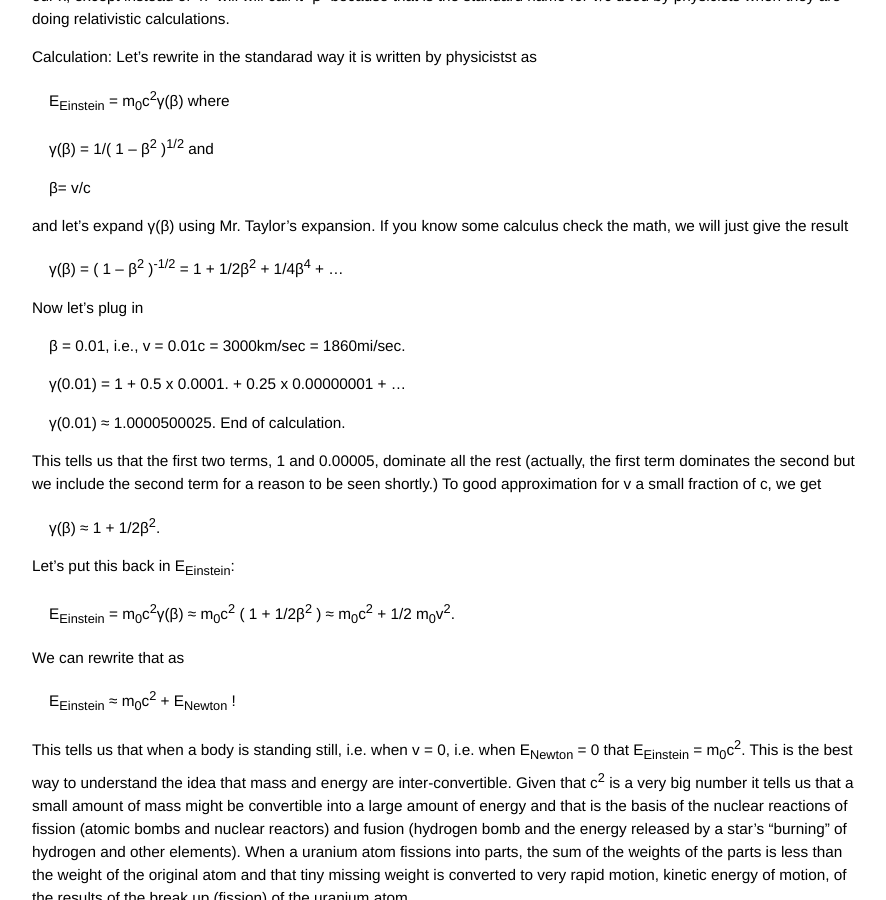
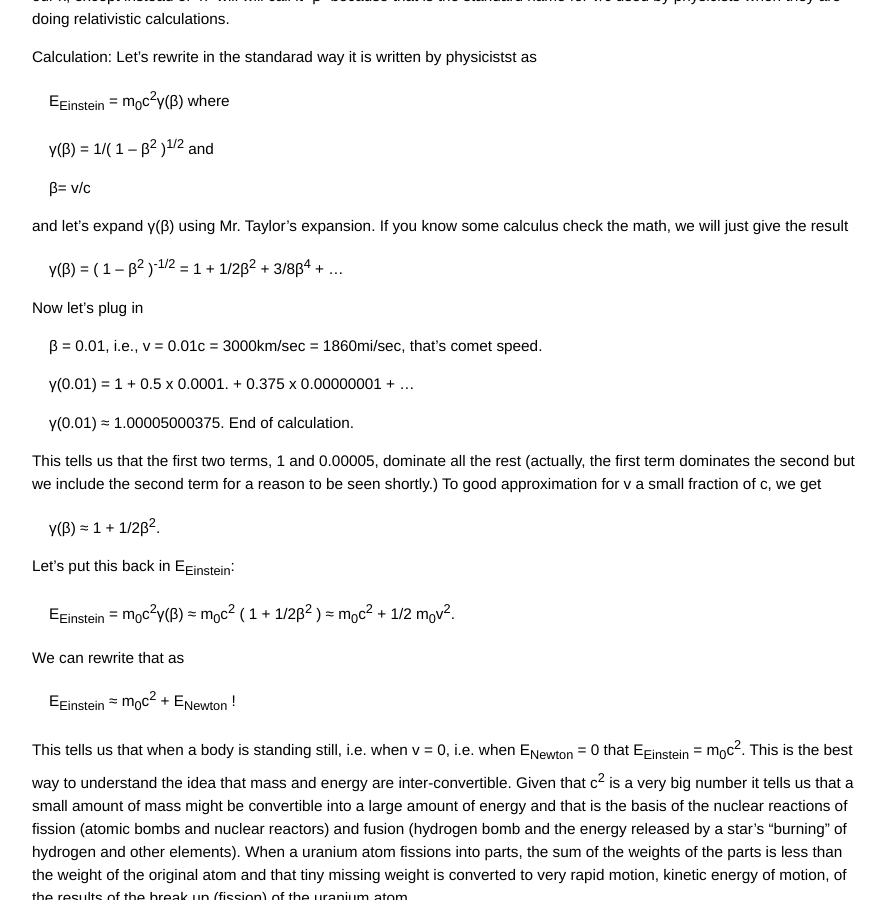
Before and after one commit to grbfacet/facet, a Jekyll site: the page built from relativity-tutorial.md, in a window 1280 px wide and 900 px high, scrolled down 8740 px. Shown: the whole window, without its empty margins (193-1079 px from the left). Built offline with Jekyll 4.4.1, drawn with Linux system fonts in a browser that asks for light colours.

Commit message:
Update relativity-tutorial.md

```diff
--- a/relativity-tutorial.md
+++ b/relativity-tutorial.md
@@ -249,15 +249,15 @@ Calculation: Let’s rewrite in the standarad way it is written by physicistst a
 
 and let’s expand γ(β) using Mr. Taylor’s expansion. If you know some calculus check the math, we will just give the result
 
-<span class="eq">γ(β) = ( 1 – β<sup>2</sup> )<sup>-1/2</sup> = 1 + 1/2β<sup>2</sup> + 1/4β<sup>4</sup> + …</span>
+<span class="eq">γ(β) = ( 1 – β<sup>2</sup> )<sup>-1/2</sup> = 1 + 1/2β<sup>2</sup> + 3/8β<sup>4</sup> + …</span>
 
 Now let’s plug in
 
-<span class="eq">β = 0.01, i.e., v = 0.01c = 3000km/sec = 1860mi/sec.</span>
+<span class="eq">β = 0.01, i.e., v = 0.01c = 3000km/sec = 1860mi/sec, that's comet speed.</span>
 
-<span class="eq">γ(0.01) = 1 + 0.5 x 0.0001. + 0.25 x 0.00000001 + …</span>
+<span class="eq">γ(0.01) = 1 + 0.5 x 0.0001. + 0.375 x 0.00000001 + …</span>
 
-<span class="eq">γ(0.01) ≈ 1.0000500025. End of calculation.</span>
+<span class="eq">γ(0.01) ≈ 1.00005000375. End of calculation.</span>
 
 This tells us that the first two terms, 1 and 0.00005, dominate all the rest (actually, the first term dominates the second but we include the second term for a reason to be seen shortly.) To good approximation for v a small fraction of c, we get
 
```
